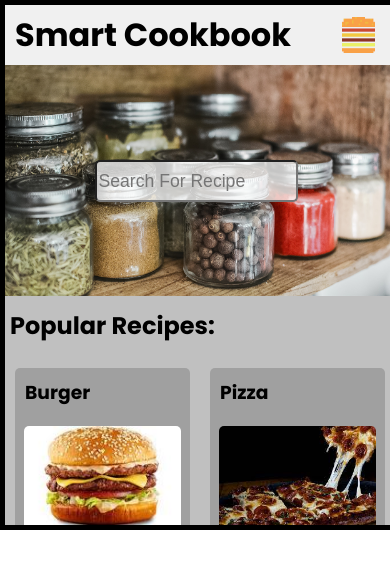
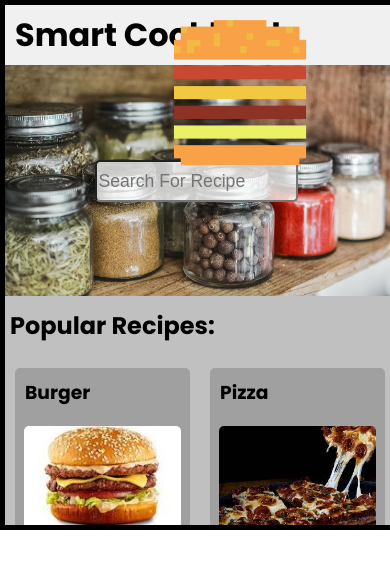
Before and after one commit to UC-KBish/CS5167-UI, a React (Vite) app in the folder Project1/SmartCookbook/: page / in a window 390 px wide. Shown: the top 568 px of the page. Built offline with nearby package versions, Linux system fonts and the light colour scheme.

Commit message:
Hamburger menu starting to function

```diff
--- a/Project1/SmartCookbook/src/App.css
+++ b/Project1/SmartCookbook/src/App.css
@@ -27,3 +27,35 @@ html, body {
 .blurred-element {
   filter: blur(5px);
 }
+
+#menu {
+  position: fixed;
+  top: 0;
+  right: -250px;
+  /* Hide the menu by moving it to the right */
+  width: 250px;
+  height: 100%;
+  background-color: #333;
+  color: #fff;
+  transition: right 0.3s ease;
+  /* Add a transition for smooth animation */
+}
+
+#menu ul {
+  list-style: none;
+  padding: 0;
+}
+
+#menu ul li {
+  padding: 10px;
+}
+
+#menu-button {
+  position: fixed;
+  top: 10px;
+  right: 10px;
+  background-color: #00000000;
+  border: none;
+  padding: 10px 20px;
+  cursor: pointer;
+}
--- a/Project1/SmartCookbook/src/components/Header.jsx
+++ b/Project1/SmartCookbook/src/components/Header.jsx
@@ -1,25 +1,52 @@
+import React, { useState } from 'react';
+
 function Header(props) {
+
+    const [inputValue, setInputValue] = useState("");
+
+    const menu = document.getElementById('menu');
+
+    const handleInputChange = (event) => {
+        const newValue = event.target.value;
+        setInputValue(newValue);
+
+        if (menu.style.right === '-250px') {
+            menu.style.right = '0';
+        } else {
+            menu.style.right = '-250px';
+        }
+
+
+    };
+
 
     if (props.backToIndex) {
         return (<>
-            <div className='flex' style={{ minWidth: '100%', height: '60px', backgroundColor: '#c0c0c0', top: '0', position: 'absolute', justifyContent: 'center' }}/>
+            <div className='flex' style={{ minWidth: '100%', height: '60px', backgroundColor: '#c0c0c0', top: '0', position: 'absolute', justifyContent: 'center' }} />
             <div className='flexVerticallyAlligned'>
-                <a href='/' style={{textDecoration: 'none', 'color': 'black'}}>
-                <h1 style={{ marginLeft: '10px', fontSize: '200%' }}>{props.title}</h1>
+                <a href='/' style={{ textDecoration: 'none', 'color': 'black' }}>
+                    <h1 style={{ marginLeft: '10px', fontSize: '200%' }}>{props.title}</h1>
                 </a>
                 <img src='HamburgerMenu.png' style={{ maxWidth: '60%', maxHeight: '60%', marginRight: '20px' }}></img>
             </div>
-            </>);
+        </>);
     }
     return (<>
-            <div className='flex' style={{ minWidth: '100%', height: '60px', backgroundColor: '#c0c0c0', top: '0', position: 'absolute', justifyContent: 'center' }}/>
+        <div className='flex' style={{ minWidth: '100%', height: '60px', backgroundColor: '#c0c0c0', top: '0', position: 'absolute', justifyContent: 'center' }} />
         <div className='flexVerticallyAlligned'>
             <h1 style={{ marginLeft: '10px', fontSize: '200%' }}>{props.title}</h1>
-            <img src='HamburgerMenu.png' style={{ maxWidth: '60%', maxHeight: '60%', marginRight: '20px' }}></img>
+            <div id="menu" class="hidden">
+                <ul>
+                    <li><a href="#">Item 1</a></li>
+                    <li><a href="#">Item 2</a></li>
+                    <li><a href="#">Item 3</a></li>
+                </ul>
+            </div>
+            <button id="menu-button" onClick={handleInputChange}>
+                <img src='HamburgerMenu.png' style={{ maxWidth: '60%', maxHeight: '60%', marginRight: '20px' }} />
+            </button>
         </div>
-        </>);
-
-
+    </>);
 }
 
 export default Header
```
